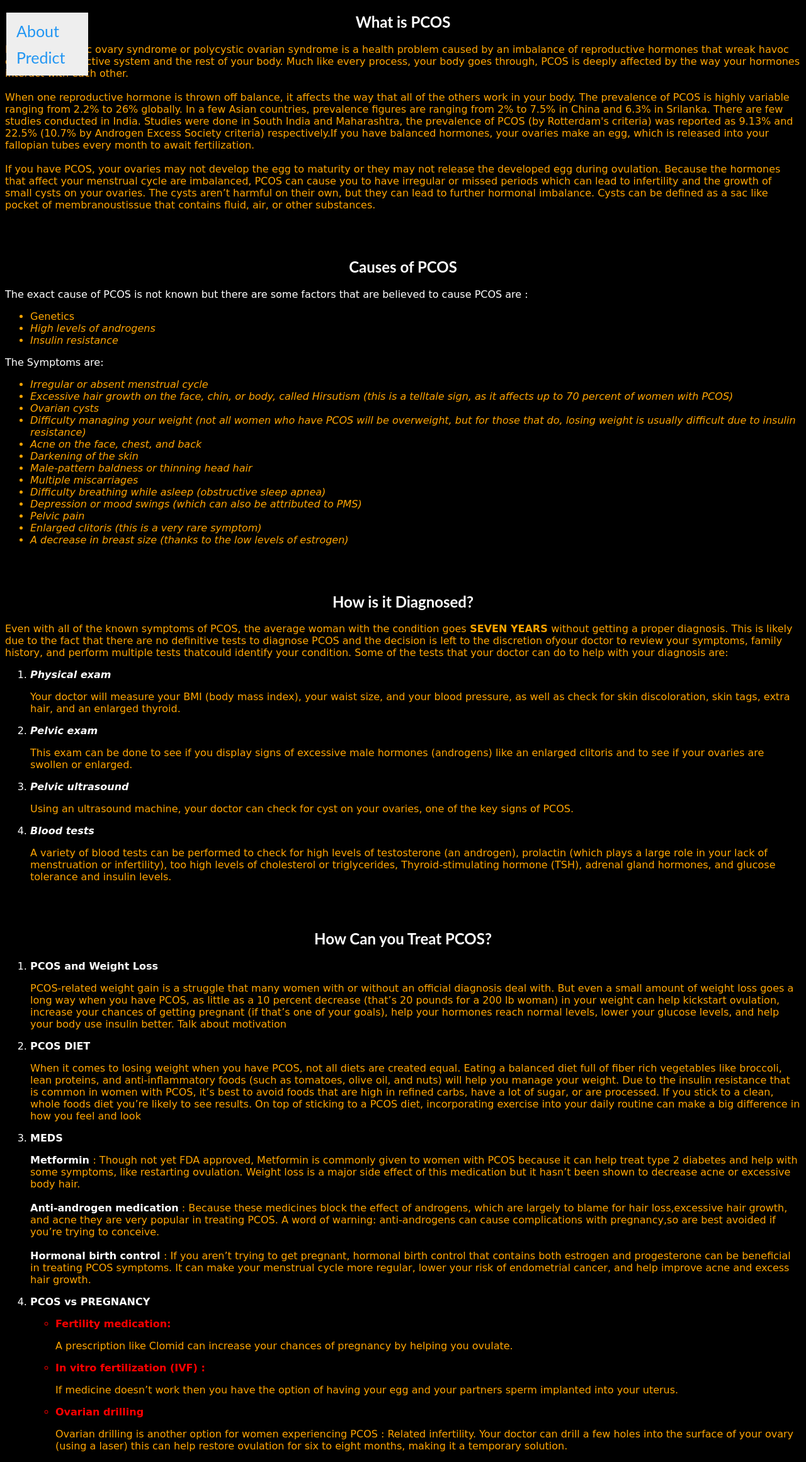
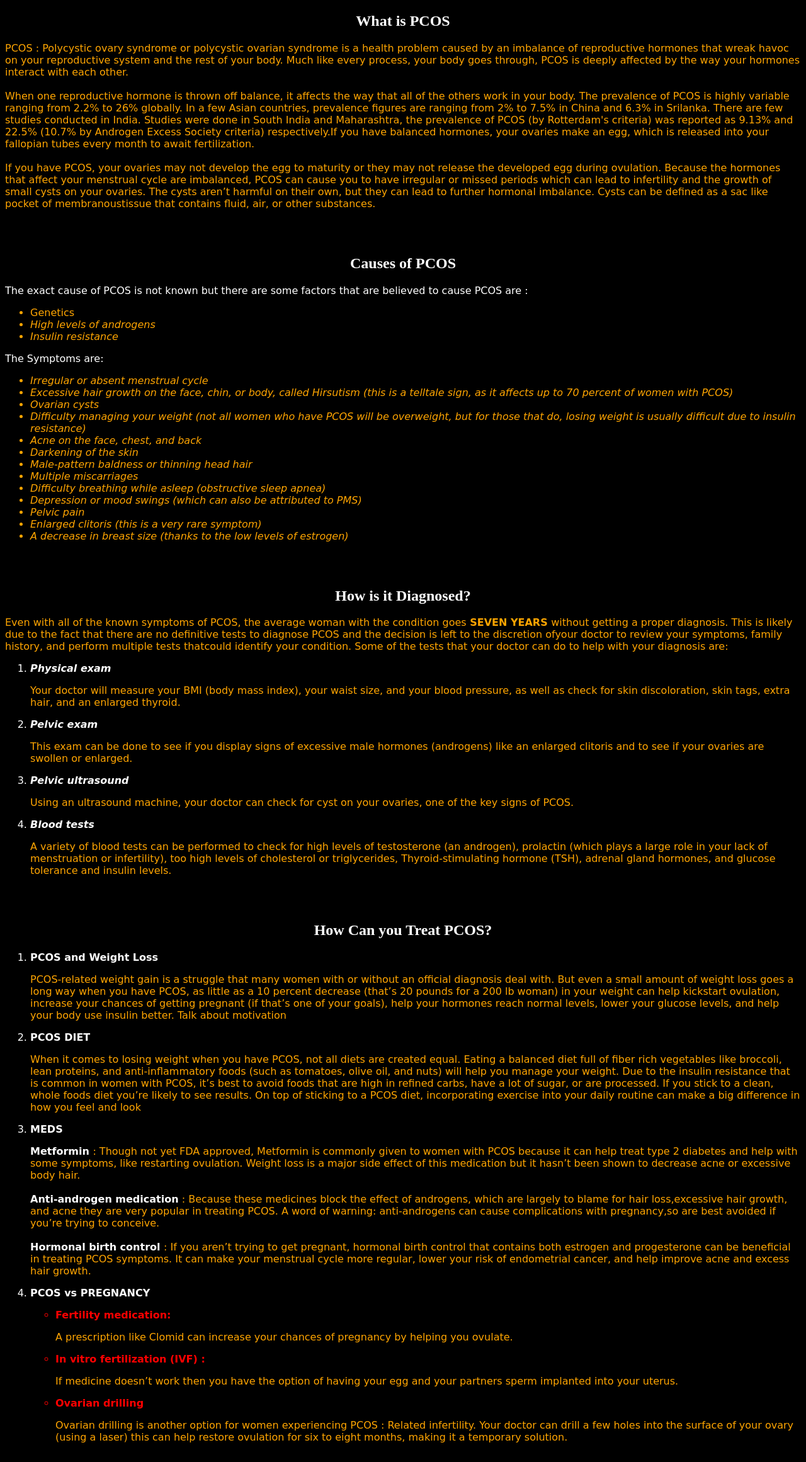
Before and after one commit to rtsh13/PCOS-Web-Application, a Flask app: page /about in a window 1280 px wide. Shown: the whole page at 63% size. After the commit the page ends 2291 px from the top, so only its background shows below. Run offline with Flask 2, Linux system fonts and the light colour scheme; parts of the project's set-up code (start-up, migrations or seed data) failed here and were passed over.

Commit message:
Update about.html

```diff
--- a/templates/about.html
+++ b/templates/about.html
@@ -1,51 +1,6 @@
 <!DOCTYPE html>
 <html>
-<meta name="viewport" content="width=device-width, initial-scale=1">
-<style>
-body {
-  font-family: "Lato", sans-serif;
-}
-
-.sidenav {
-  width: 130px;
-  position: fixed;
-  z-index: 1;
-  top: 20px;
-  left: 10px;
-  background: #eee;
-  overflow-x: hidden;
-  padding: 8px 0;
-}
-
-.sidenav a {
-  padding: 6px 8px 6px 16px;
-  text-decoration: none;
-  font-size: 25px;
-  color: #2196F3;
-  display: block;
-}
-
-.sidenav a:hover {
-  color: #064579;
-}
-
-.main {
-  margin-left: 140px; /* Same width as the sidebar + left position in px */
-  font-size: 14px; /* Increased text to enable scrolling */
-  padding: 0px 10px;
-}
-
-@media screen and (max-height: 450px) {
-  .sidenav {padding-top: 15px;}
-  .sidenav a {font-size: 18px;}
-}
-</style>
-</head>
-    <div class="sidenav">
-  <a href="https://pcospredict.herokuapp.com/about">About</a>
-  <a href="https://pcospredict.herokuapp.com/">Predict</a>
-</div>
-    <div>
+<div>
      <title>Info</title>
      <body>
       <body style="background-color:black;">
```
